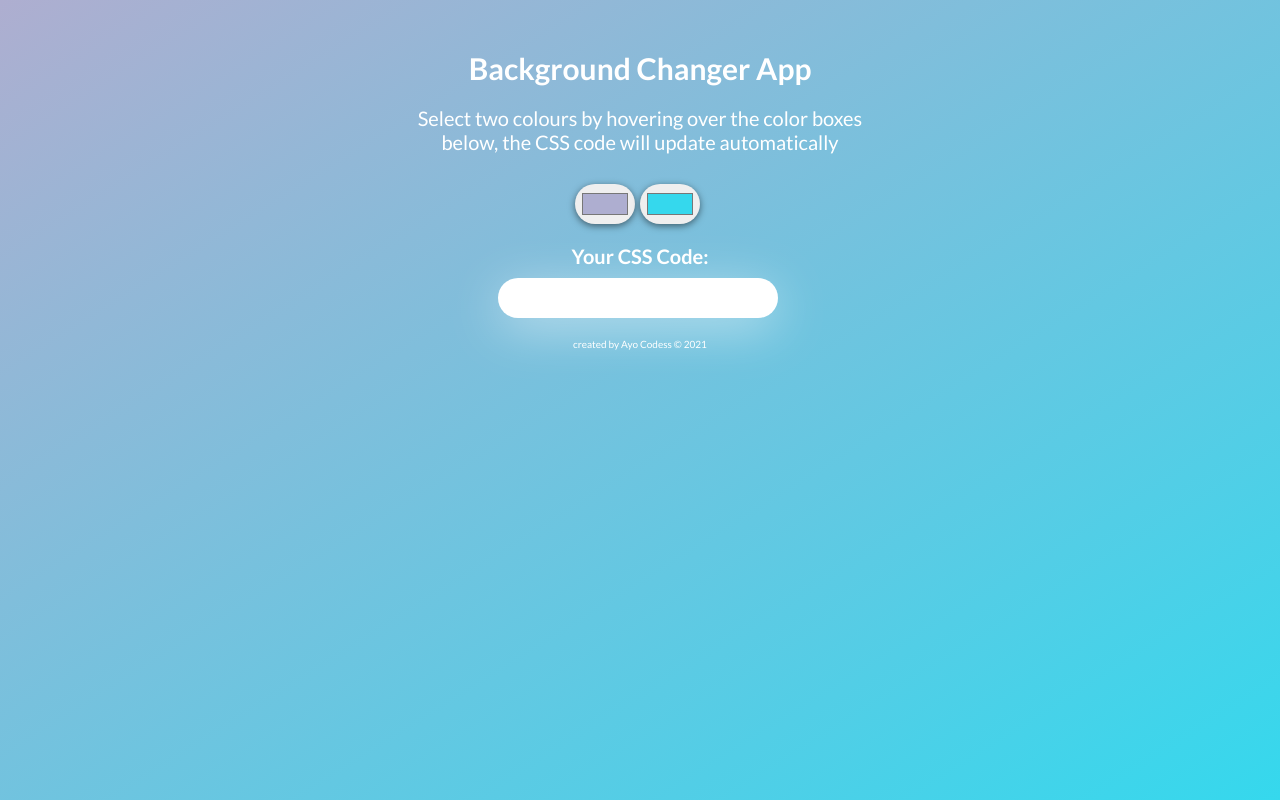
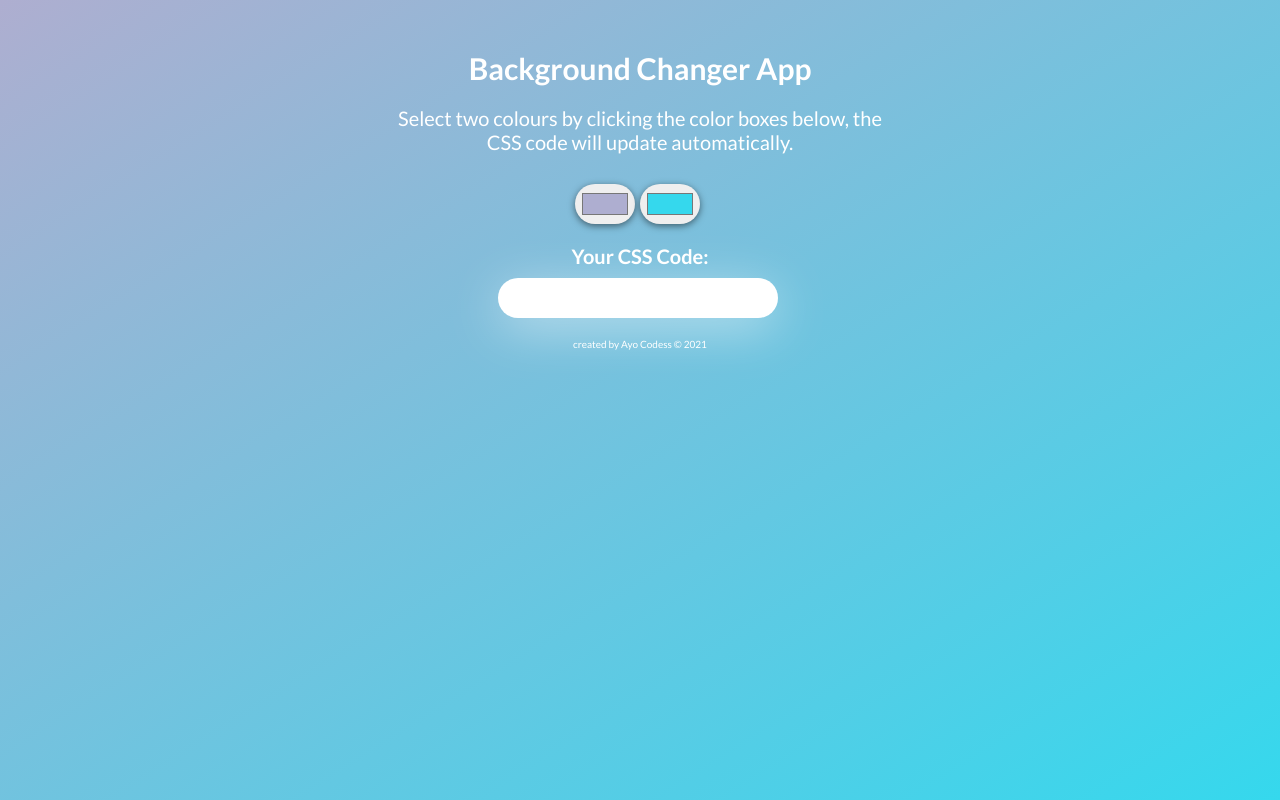
Before and after one commit to AyoCodess/Background-Changer-App-VANILLA-JS, a website built with Parcel: page index.html in a window 1280 px wide. Built offline with nearby package versions, Linux system fonts and the light colour scheme.

Commit message:
heading update

```diff
--- a/index.html
+++ b/index.html
@@ -21,8 +21,8 @@
 
       <div class="container2">
         <p>
-          Select two colours by hovering over the color boxes below, the CSS
-          code will update automatically
+          Select two colours by clicking the color boxes below, the CSS code
+          will update automatically.
         </p>
       </div>
 
```
